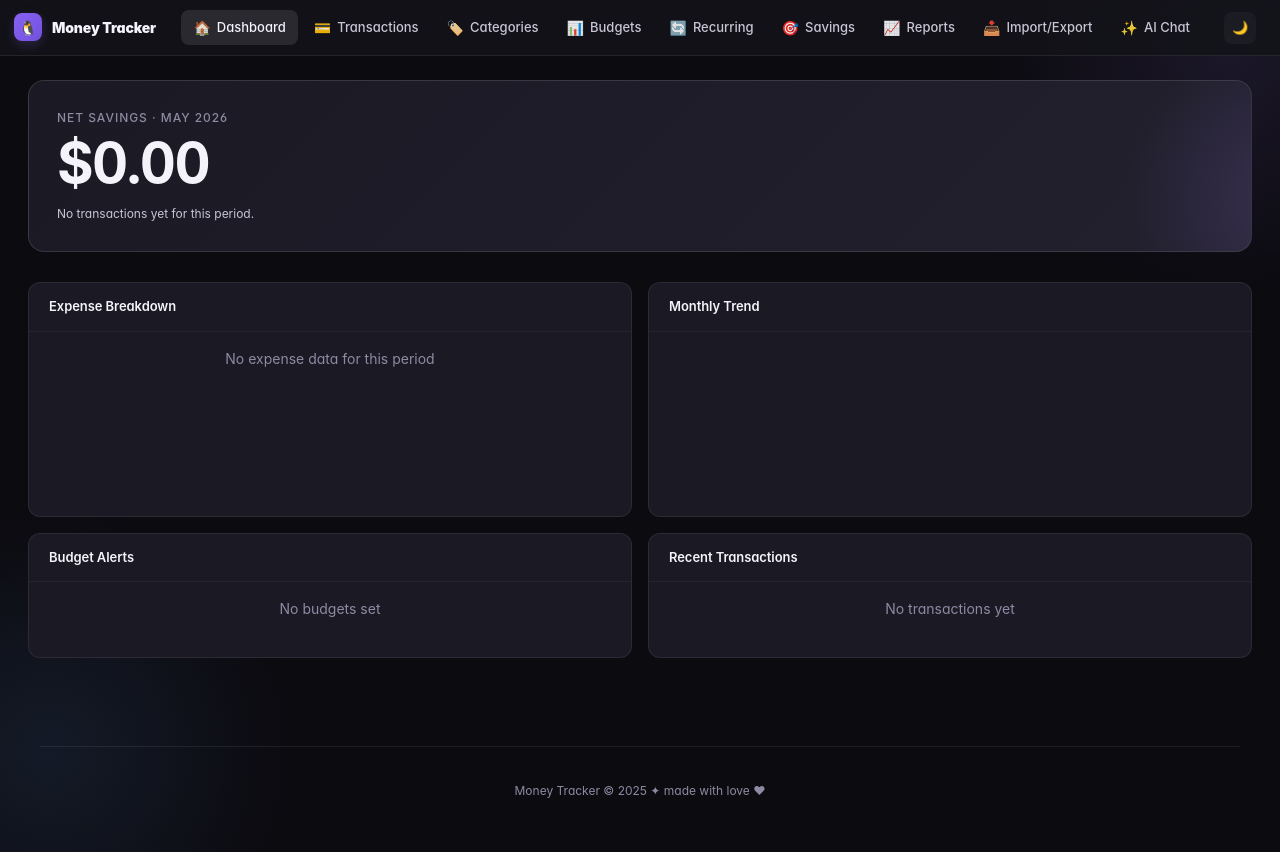
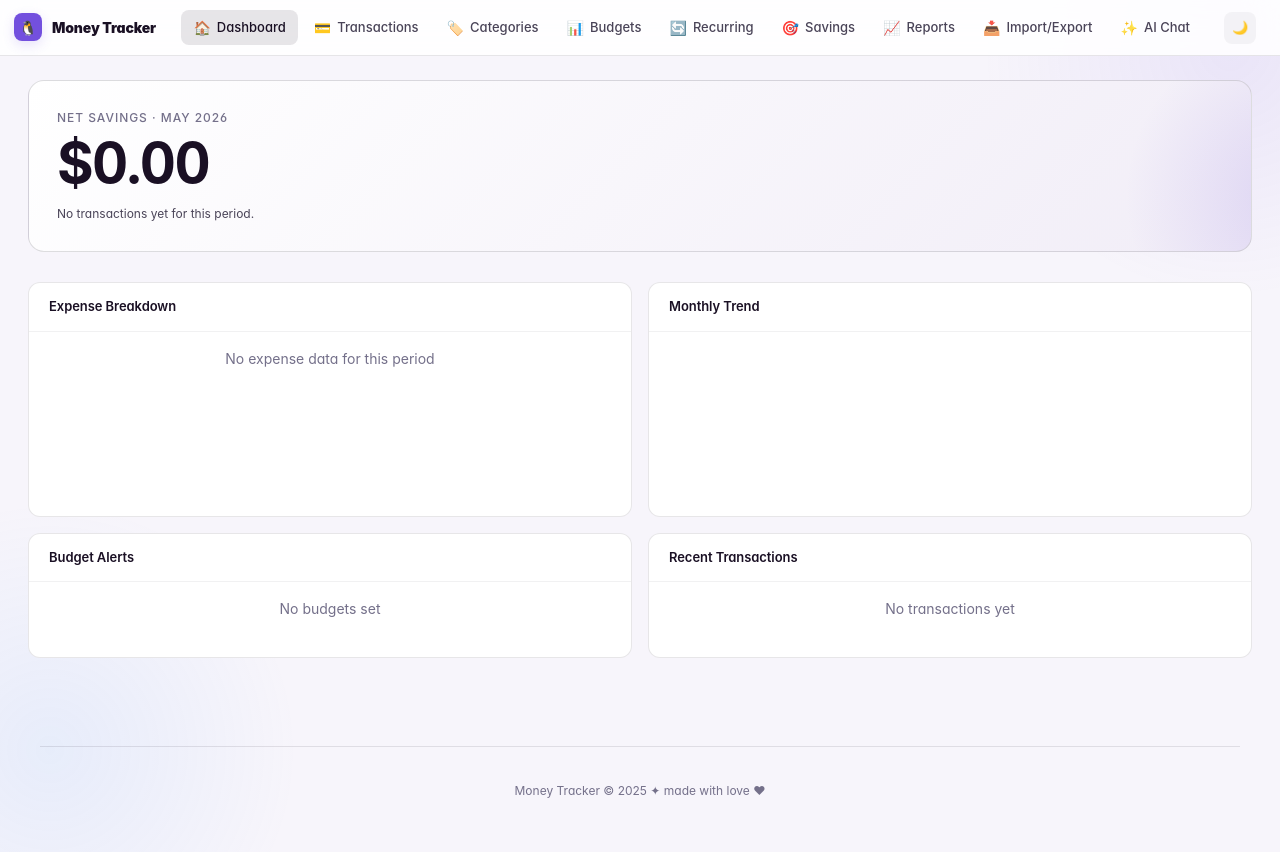
Before and after one commit to notbinsu-byte/money-tracker, a FastAPI app: page / in a window 1280 px wide. Run offline with FastAPI, Linux system fonts and the light colour scheme; data that the repository does not hold is empty; a map, chart or similar area stays blank; some libraries are stand-ins or nearby versions.

Commit message:
Fix 7 bugs found in post-redesign code review
Frontend (redesign-related):
- Light theme: split :root/[data-theme=dark]/[data-theme=light] into
  separate blocks and add a light palette under [data-theme=light]; the
  theme toggle now actually changes colors
- Add --primary and --text-muted aliases so import_export drag highlight,
  categories "(default)" badge, and recurring inactive badges render
- charts.js: read theme tokens inside each render function so charts
  re-render with the right palette after a theme toggle
- transactions timeline: per-day net now shows every currency present
  (prefixed with the currency code) instead of silently aggregating only
  the first key from Object.keys. Also removes a fragile
  var(--${className}) string interpolation
- budgets.html: replace hardcoded #e65100 "Near limit" color with
  var(--warn) for theme consistency

Backend:
- recurring_service + csv_service: when no exchange rate is cached for a
  non-base currency, raise ValueError instead of silently storing the
  foreign-currency amount as if it were base. Tells the user to refresh
  rates and retry
- budget summary + budget list: replace per-budget Category lookup
  (N+1) with a single batched query into a dict

Co-Authored-By: Claude Opus 4.7 (1M context) <noreply@anthropic.com>

```diff
--- a/app/routers/budgets.py
+++ b/app/routers/budgets.py
@@ -19,9 +19,11 @@ def list_budgets(
     if month is not None:
         query = query.filter((Budget.month == month) | (Budget.month.is_(None)))
     budgets = query.all()
+    cat_ids = {b.category_id for b in budgets}
+    cat_map = {c.id: c for c in db.query(Category).filter(Category.id.in_(cat_ids)).all()} if cat_ids else {}
     result = []
     for b in budgets:
-        cat = db.query(Category).filter(Category.id == b.category_id).first()
+        cat = cat_map.get(b.category_id)
         result.append(BudgetResponse(
             id=b.id,
             category_id=b.category_id,
--- a/app/services/budget_service.py
+++ b/app/services/budget_service.py
@@ -19,6 +19,9 @@ def get_budget_summary(db: Session, year: int, month: int) -> list[dict]:
         .all()
     )
 
+    cat_ids = {b.category_id for b in budgets}
+    cat_map = {c.id: c for c in db.query(Category).filter(Category.id.in_(cat_ids)).all()} if cat_ids else {}
+
     summaries = []
     for budget in budgets:
         budget_currency = budget.currency or "USD"
@@ -37,7 +40,7 @@ def get_budget_summary(db: Session, year: int, month: int) -> list[dict]:
         remaining = budget.amount - spent
         percentage = float(spent / budget.amount * 100) if budget.amount > 0 else 0
 
-        cat = db.query(Category).filter(Category.id == budget.category_id).first()
+        cat = cat_map.get(budget.category_id)
         summaries.append({
             "budget_id": budget.id,
             "category_id": budget.category_id,
--- a/app/static/css/style.css
+++ b/app/static/css/style.css
@@ -5,7 +5,7 @@
  * ============================================================ */
 
 /* ---------- Design Tokens (dark, default) ---------- */
-:root, [data-theme="light"], [data-theme="dark"] {
+:root, [data-theme="dark"] {
   /* Surfaces */
   --bg-app: #0c0b10;
   --bg-canvas: #131319;
@@ -125,6 +125,10 @@
   --rose-dark: #e8a4bd;
   --nav-brand-color: var(--accent-300);
 
+  /* Aliases referenced by inline styles in some templates */
+  --primary: var(--accent-400);
+  --text-muted: var(--text-3);
+
   /* Type scale */
   --fs-xs: 11px; --fs-sm: 12px; --fs-md: 13px; --fs-base: 14px;
   --fs-lg: 16px; --fs-xl: 18px; --fs-2xl: 22px; --fs-3xl: 28px;
@@ -140,10 +144,48 @@
   --dur-slow: 280ms;
 }
 
+/* ---------- Light theme overrides ---------- */
+[data-theme="light"] {
+  /* Surfaces */
+  --bg-app: #f7f5fb;
+  --bg-canvas: #ffffff;
+  --bg-elev-1: #ffffff;
+  --bg-elev-2: #f1edf7;
+  --bg-elev-3: #ffffff;
+  --bg-overlay: rgba(20,16,32,.04);
+  --bg-overlay-hover: rgba(20,16,32,.06);
+  --bg-overlay-active: rgba(20,16,32,.10);
+
+  /* Borders */
+  --border-faint: rgba(20,16,32,.06);
+  --border-subtle: rgba(20,16,32,.10);
+  --border-default: rgba(20,16,32,.14);
+  --border-strong: rgba(20,16,32,.22);
+
+  /* Text */
+  --text-1: #1a1024;
+  --text-2: #4a4458;
+  --text-3: #74708a;
+  --text-4: #a8a4be;
+  --text-on-accent: #ffffff;
+
+  /* Accent stays the same lavender family — slightly darker for contrast */
+  --accent-400: #7350de;
+  --accent-300: #8862f0;
+  --accent-glow: rgba(115,80,222,.16);
+
+  /* Semantic — slightly darker variants for contrast on light bg */
+  --pos: #16a34a;  --pos-bg: rgba(22,163,74,.10);   --pos-border: rgba(22,163,74,.24);
+  --neg: #dc2626;  --neg-bg: rgba(220,38,38,.08);   --neg-border: rgba(220,38,38,.22);
+  --warn: #d97706; --warn-bg: rgba(217,119,6,.10);  --warn-border: rgba(217,119,6,.24);
+  --info: #2563eb; --info-bg: rgba(37,99,235,.08);  --info-border: rgba(37,99,235,.22);
+}
+
 /* ---------- Base ---------- */
 * { box-sizing: border-box; }
 
 html { background: var(--bg-app); color-scheme: dark; }
+html[data-theme="light"] { color-scheme: light; }
 
 body {
   background: var(--bg-app) !important;
@@ -204,7 +246,7 @@ body::after {
 
 /* ---------- Top Nav ---------- */
 .main-nav {
-  background: rgba(19,19,25,.85);
+  background: color-mix(in srgb, var(--bg-canvas) 88%, transparent);
   backdrop-filter: blur(16px);
   -webkit-backdrop-filter: blur(16px);
   border-bottom: 1px solid var(--border-subtle);
--- a/app/static/js/charts.js
+++ b/app/static/js/charts.js
@@ -1,33 +1,68 @@
-// Chart.js rendering functions — Bolder Dark palette
+// Chart.js rendering functions — Bolder Dark palette, theme-aware
 
 const monthNames = ['Jan','Feb','Mar','Apr','May','Jun','Jul','Aug','Sep','Oct','Nov','Dec'];
 
 const chartFont = { family: "'Geist', 'Inter', system-ui, sans-serif", size: 12, weight: 500 };
 
 const DARK_PALETTE = ['#a07dff','#f5a9c8','#ffc06b','#6dd3a8','#6cc7e8','#c994e8','#e8b86a','#82d4c4'];
-const GRID_COLOR = 'rgba(255,255,255,0.06)';
-const TEXT_COLOR = '#c9c5d6';
-const TEXT_MUTED = '#8e8aa3';
-const TOOLTIP_BG = '#22202d';
-const TOOLTIP_BORDER = 'rgba(255,255,255,0.12)';
-const SURFACE_BORDER = '#1a1924';
+const LIGHT_PALETTE = ['#7350de','#db6aa0','#d97706','#16a34a','#0891b2','#9333ea','#b45309','#0d9488'];
 
-const POS = '#4ade80';
-const NEG = '#f87171';
-const ACCENT = '#a07dff';
+function getTheme() {
+    return document.documentElement.getAttribute('data-theme') === 'light' ? 'light' : 'dark';
+}
+
+function chartTokens() {
+    const t = getTheme();
+    if (t === 'light') {
+        return {
+            palette: LIGHT_PALETTE,
+            gridColor: 'rgba(20,16,32,0.08)',
+            textColor: '#4a4458',
+            textMuted: '#74708a',
+            tooltipBg: '#ffffff',
+            tooltipBorder: 'rgba(20,16,32,0.14)',
+            tooltipText: '#1a1024',
+            surfaceBorder: '#ffffff',
+            pos: '#16a34a',
+            neg: '#dc2626',
+            accent: '#7350de',
+            posBgFill: 'rgba(22,163,74,0.18)',
+            negBgFill: 'rgba(220,38,38,0.18)',
+            accentBgFill: 'rgba(115,80,222,0.15)',
+        };
+    }
+    return {
+        palette: DARK_PALETTE,
+        gridColor: 'rgba(255,255,255,0.06)',
+        textColor: '#c9c5d6',
+        textMuted: '#8e8aa3',
+        tooltipBg: '#22202d',
+        tooltipBorder: 'rgba(255,255,255,0.12)',
+        tooltipText: '#f4f2fa',
+        surfaceBorder: '#1a1924',
+        pos: '#4ade80',
+        neg: '#f87171',
+        accent: '#a07dff',
+        posBgFill: 'rgba(74,222,128,0.10)',
+        negBgFill: 'rgba(248,113,113,0.10)',
+        accentBgFill: 'rgba(160,125,255,0.15)',
+    };
+}
 
 function getChartColors(count) {
+    const palette = chartTokens().palette;
     const colors = [];
-    for (let i = 0; i < count; i++) colors.push(DARK_PALETTE[i % DARK_PALETTE.length]);
+    for (let i = 0; i < count; i++) colors.push(palette[i % palette.length]);
     return colors;
 }
 
-function tooltipConfig(currency) {
+function tooltipConfig() {
+    const c = chartTokens();
     return {
-        backgroundColor: TOOLTIP_BG,
-        titleColor: '#f4f2fa',
-        bodyColor: '#f4f2fa',
-        borderColor: TOOLTIP_BORDER,
+        backgroundColor: c.tooltipBg,
+        titleColor: c.tooltipText,
+        bodyColor: c.tooltipText,
+        borderColor: c.tooltipBorder,
         borderWidth: 1,
         cornerRadius: 8,
         titleFont: chartFont,
@@ -41,15 +76,16 @@ function tooltipConfig(currency) {
 function renderPieChart(canvasId, data, currency = 'USD') {
     const ctx = document.getElementById(canvasId);
     if (!ctx) return null;
+    const c = chartTokens();
     return new Chart(ctx, {
         type: 'doughnut',
         data: {
             labels: data.map(d => `${d.category_icon || ''} ${d.category_name}`),
             datasets: [{
                 data: data.map(d => parseFloat(d.total)),
-                backgroundColor: data.map((d, i) => d.category_color || DARK_PALETTE[i % DARK_PALETTE.length]),
+                backgroundColor: data.map((d, i) => d.category_color || c.palette[i % c.palette.length]),
                 borderWidth: 2,
-                borderColor: SURFACE_BORDER,
+                borderColor: c.surfaceBorder,
                 hoverBorderWidth: 3,
                 hoverOffset: 8,
             }],
@@ -58,9 +94,9 @@ function renderPieChart(canvasId, data, currency = 'USD') {
             responsive: true,
             cutout: '62%',
             plugins: {
-                legend: { position: 'bottom', labels: { padding: 14, font: chartFont, color: TEXT_COLOR, usePointStyle: true, pointStyle: 'circle' } },
+                legend: { position: 'bottom', labels: { padding: 14, font: chartFont, color: c.textColor, usePointStyle: true, pointStyle: 'circle' } },
                 tooltip: {
-                    ...tooltipConfig(currency),
+                    ...tooltipConfig(),
                     callbacks: {
                         label: ctx => {
                             const total = ctx.dataset.data.reduce((a, b) => a + b, 0);
@@ -77,6 +113,7 @@ function renderPieChart(canvasId, data, currency = 'USD') {
 function renderBarChart(canvasId, monthlyData, currency = 'USD') {
     const ctx = document.getElementById(canvasId);
     if (!ctx) return null;
+    const c = chartTokens();
     return new Chart(ctx, {
         type: 'bar',
         data: {
@@ -85,8 +122,8 @@ function renderBarChart(canvasId, monthlyData, currency = 'USD') {
                 {
                     label: 'Income',
                     data: monthlyData.map(d => parseFloat(d.income)),
-                    backgroundColor: 'rgba(74, 222, 128, 0.45)',
-                    borderColor: POS,
+                    backgroundColor: c.posBgFill,
+                    borderColor: c.pos,
                     borderWidth: 1.5,
                     borderRadius: 6,
                     borderSkipped: false,
@@ -94,8 +131,8 @@ function renderBarChart(canvasId, monthlyData, currency = 'USD') {
                 {
                     label: 'Expenses',
                     data: monthlyData.map(d => parseFloat(d.expense)),
-                    backgroundColor: 'rgba(248, 113, 113, 0.45)',
-                    borderColor: NEG,
+                    backgroundColor: c.negBgFill,
+                    borderColor: c.neg,
                     borderWidth: 1.5,
                     borderRadius: 6,
                     borderSkipped: false,
@@ -107,19 +144,19 @@ function renderBarChart(canvasId, monthlyData, currency = 'USD') {
             scales: {
                 y: {
                     beginAtZero: true,
-                    ticks: { callback: v => formatCurrency(v, currency), color: TEXT_MUTED, font: chartFont },
-                    grid: { color: GRID_COLOR, drawBorder: false },
+                    ticks: { callback: v => formatCurrency(v, currency), color: c.textMuted, font: chartFont },
+                    grid: { color: c.gridColor, drawBorder: false },
                     border: { display: false },
                 },
                 x: {
-                    ticks: { color: TEXT_MUTED, font: chartFont },
+                    ticks: { color: c.textMuted, font: chartFont },
                     grid: { display: false },
                 },
             },
             plugins: {
-                legend: { position: 'bottom', labels: { color: TEXT_COLOR, font: chartFont, usePointStyle: true, pointStyle: 'rectRounded' } },
+                legend: { position: 'bottom', labels: { color: c.textColor, font: chartFont, usePointStyle: true, pointStyle: 'rectRounded' } },
                 tooltip: {
-                    ...tooltipConfig(currency),
+                    ...tooltipConfig(),
                     callbacks: { label: ctx => ` ${ctx.dataset.label}: ${formatCurrency(ctx.parsed.y, currency)}` },
                 },
             },
@@ -130,6 +167,7 @@ function renderBarChart(canvasId, monthlyData, currency = 'USD') {
 function renderLineChart(canvasId, monthlyData, currency = 'USD') {
     const ctx = document.getElementById(canvasId);
     if (!ctx) return null;
+    const c = chartTokens();
     return new Chart(ctx, {
         type: 'line',
         data: {
@@ -137,14 +175,14 @@ function renderLineChart(canvasId, monthlyData, currency = 'USD') {
             datasets: [{
                 label: 'Net Income',
                 data: monthlyData.map(d => parseFloat(d.net || (d.income - d.expense))),
-                borderColor: ACCENT,
-                backgroundColor: 'rgba(160, 125, 255, 0.15)',
+                borderColor: c.accent,
+                backgroundColor: c.accentBgFill,
                 fill: true,
                 tension: 0.4,
                 borderWidth: 2.5,
                 pointRadius: 5,
-                pointBackgroundColor: ACCENT,
-                pointBorderColor: SURFACE_BORDER,
+                pointBackgroundColor: c.accent,
+                pointBorderColor: c.surfaceBorder,
                 pointBorderWidth: 2,
                 pointHoverRadius: 8,
                 pointStyle: 'circle',
@@ -154,19 +192,19 @@ function renderLineChart(canvasId, monthlyData, currency = 'USD') {
             responsive: true,
             scales: {
                 y: {
-                    ticks: { callback: v => formatCurrency(v, currency), color: TEXT_MUTED, font: chartFont },
-                    grid: { color: GRID_COLOR, drawBorder: false },
+                    ticks: { callback: v => formatCurrency(v, currency), color: c.textMuted, font: chartFont },
+                    grid: { color: c.gridColor, drawBorder: false },
                     border: { display: false },
                 },
                 x: {
-                    ticks: { color: TEXT_MUTED, font: chartFont },
+                    ticks: { color: c.textMuted, font: chartFont },
                     grid: { display: false },
                 },
             },
             plugins: {
-                legend: { position: 'bottom', labels: { color: TEXT_COLOR, font: chartFont, usePointStyle: true } },
+                legend: { position: 'bottom', labels: { color: c.textColor, font: chartFont, usePointStyle: true } },
                 tooltip: {
-                    ...tooltipConfig(currency),
+                    ...tooltipConfig(),
                     callbacks: { label: ctx => ` Net: ${formatCurrency(ctx.parsed.y, currency)}` },
                 },
             },
@@ -177,6 +215,7 @@ function renderLineChart(canvasId, monthlyData, currency = 'USD') {
 function renderTrendChart(canvasId, data, currency = 'USD') {
     const ctx = document.getElementById(canvasId);
     if (!ctx) return null;
+    const c = chartTokens();
     return new Chart(ctx, {
         type: 'line',
         data: {
@@ -185,28 +224,28 @@ function renderTrendChart(canvasId, data, currency = 'USD') {
                 {
                     label: 'Income',
                     data: data.map(d => parseFloat(d.income)),
-                    borderColor: POS,
-                    backgroundColor: 'rgba(74, 222, 128, 0.1)',
+                    borderColor: c.pos,
+                    backgroundColor: c.posBgFill,
                     fill: false,
                     tension: 0.4,
                     borderWidth: 2.5,
                     pointRadius: 4,
-                    pointBackgroundColor: POS,
-                    pointBorderColor: SURFACE_BORDER,
+                    pointBackgroundColor: c.pos,
+                    pointBorderColor: c.surfaceBorder,
                     pointBorderWidth: 2,
                     pointHoverRadius: 7,
                 },
                 {
                     label: 'Expenses',
                     data: data.map(d => parseFloat(d.expense)),
-                    borderColor: NEG,
-                    backgroundColor: 'rgba(248, 113, 113, 0.1)',
+                    borderColor: c.neg,
+                    backgroundColor: c.negBgFill,
                     fill: false,
                     tension: 0.4,
                     borderWidth: 2.5,
                     pointRadius: 4,
-                    pointBackgroundColor: NEG,
-                    pointBorderColor: SURFACE_BORDER,
+                    pointBackgroundColor: c.neg,
+                    pointBorderColor: c.surfaceBorder,
                     pointBorderWidth: 2,
                     pointHoverRadius: 7,
                 },
@@ -217,19 +256,19 @@ function renderTrendChart(canvasId, data, currency = 'USD') {
             scales: {
                 y: {
                     beginAtZero: true,
-                    ticks: { callback: v => formatCurrency(v, currency), color: TEXT_MUTED, font: chartFont },
-                    grid: { color: GRID_COLOR, drawBorder: false },
+                    ticks: { callback: v => formatCurrency(v, currency), color: c.textMuted, font: chartFont },
+                    grid: { color: c.gridColor, drawBorder: false },
                     border: { display: false },
                 },
                 x: {
-                    ticks: { color: TEXT_MUTED, font: chartFont },
+                    ticks: { color: c.textMuted, font: chartFont },
                     grid: { display: false },
                 },
             },
             plugins: {
-                legend: { position: 'bottom', labels: { color: TEXT_COLOR, font: chartFont, usePointStyle: true } },
+                legend: { position: 'bottom', labels: { color: c.textColor, font: chartFont, usePointStyle: true } },
                 tooltip: {
-                    ...tooltipConfig(currency),
+                    ...tooltipConfig(),
                     callbacks: { label: ctx => ` ${ctx.dataset.label}: ${formatCurrency(ctx.parsed.y, currency)}` },
                 },
             },
--- a/app/templates/budgets.html
+++ b/app/templates/budgets.html
@@ -95,7 +95,7 @@ async function loadBudgets() {
             const pct = Math.min(parseFloat(b.percentage) || 0, 100);
             const progressClass = pct >= 100 ? 'progress-red' : pct >= 80 ? 'progress-yellow' : 'progress-green';
             const badgeBg = pct >= 100 ? 'rgba(239,154,154,0.2)' : pct >= 80 ? 'rgba(255,224,178,0.3)' : 'rgba(165,214,167,0.2)';
-            const badgeColor = pct >= 100 ? 'var(--rose-dark)' : pct >= 80 ? '#e65100' : 'var(--sage-dark)';
+            const badgeColor = pct >= 100 ? 'var(--neg)' : pct >= 80 ? 'var(--warn)' : 'var(--pos)';
             const badgeBorder = pct >= 100 ? 'rgba(239,154,154,0.4)' : pct >= 80 ? 'rgba(255,183,77,0.4)' : 'rgba(165,214,167,0.4)';
             const status = b.percentage >= 100 ? 'Over budget!' : b.percentage >= 80 ? 'Near limit' : 'On track';
             return `<article>
```
Also changed, not shown: app/services/csv_service.py (+6 -1 lines), app/services/recurring_service.py (+7 -1 lines), app/templates/transactions.html (+10 -6 lines).
